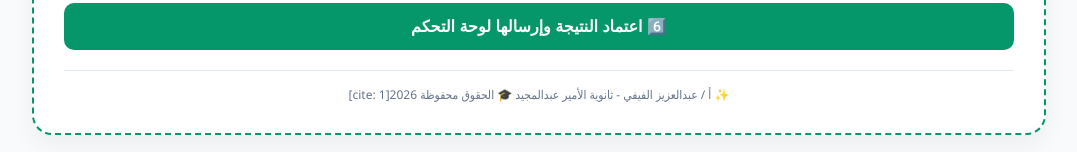
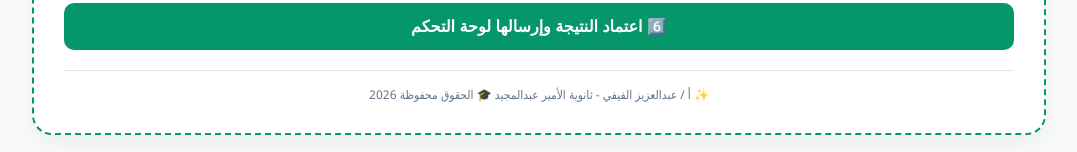
Before and after one commit to school1school2-stack/UUU, a plain HTML site: page index.html in a window 1280 px wide. Shown: the part 1728-1880 px from the top of the page, without its empty margins (101-1178 px from the left). Drawn offline with Linux system fonts and the light colour scheme; no server answers.

Commit message:
Remove citation from footer note in index.html

```diff
--- a/index.html
+++ b/index.html
@@ -137,7 +137,7 @@
     <button class="submit-btn" onclick="processAndSendToDashboard()">6️⃣ اعتماد النتيجة وإرسالها لوحة التحكم</button>
 
     <div class="footer-note">
-        ✨ أ / عبدالعزيز الفيفي - ثانوية الأمير عبدالمجيد 🎓 الحقوق محفوظة 2026[cite: 1]
+        ✨ أ / عبدالعزيز الفيفي - ثانوية الأمير عبدالمجيد 🎓 الحقوق محفوظة 2026
     </div>
 </div>
 
```
